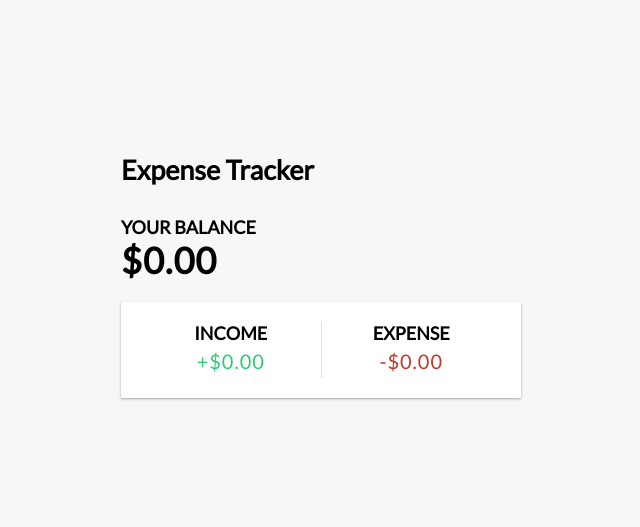
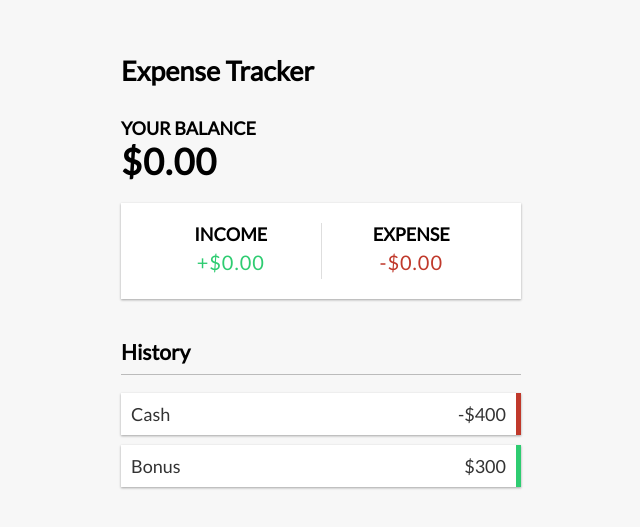
Before and after one commit to DarkoPG27/expense-tracker, a Vue app: page / in a window 1280 px wide. Shown: the part 121-648 px from the top of the page, without its empty margins (319-959 px from the left). Built offline with nearby package versions, Linux system fonts and the light colour scheme; the HTML template or start-up script is replaced by a standard one.

Commit message:
added transaction list

```diff
--- a/src/App.vue
+++ b/src/App.vue
@@ -2,6 +2,7 @@
 import Header from "./components/Header.vue";
 import Balance from "./components/Balance.vue";
 import IncomeExpenses from "./components/IncomeExpenses.vue";
+import TransactionList from "./components/TransactionList.vue";
 </script>
 
 <template>
@@ -9,5 +10,6 @@
   <div class="container">
     <Balance />
     <IncomeExpenses />
+    <TransactionList />
   </div>
 </template>
--- a/src/components/TransactionList.vue
+++ b/src/components/TransactionList.vue
@@ -0,0 +1,11 @@
+<template>
+  <h3>History</h3>
+  <ul id="list" class="list">
+    <li class="minus">
+      Cash <span>-$400</span><button class="delete-btn">x</button>
+    </li>
+    <li class="plus">
+      Bonus <span>$300</span><button class="delete-btn">x</button>
+    </li>
+  </ul>
+</template>
```
